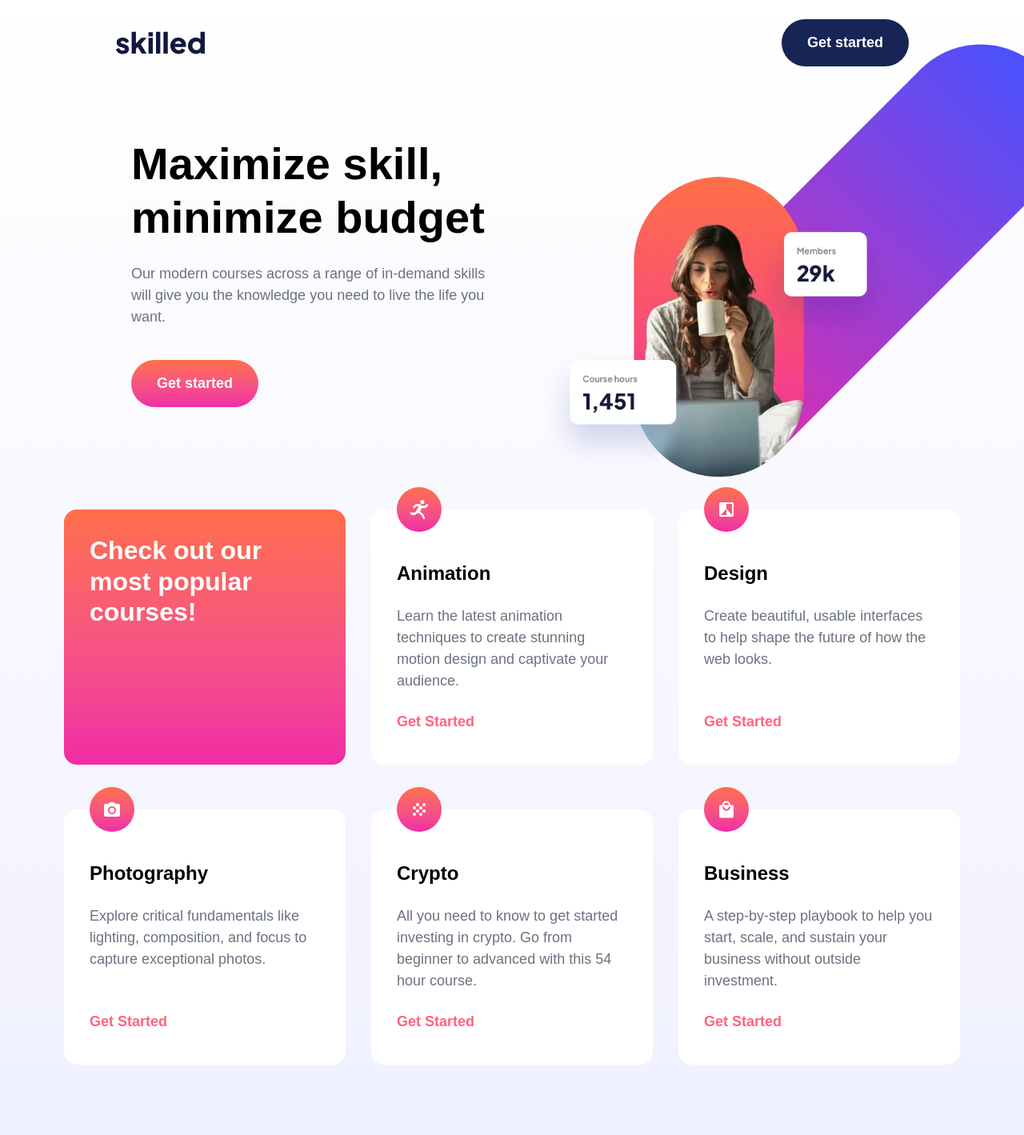
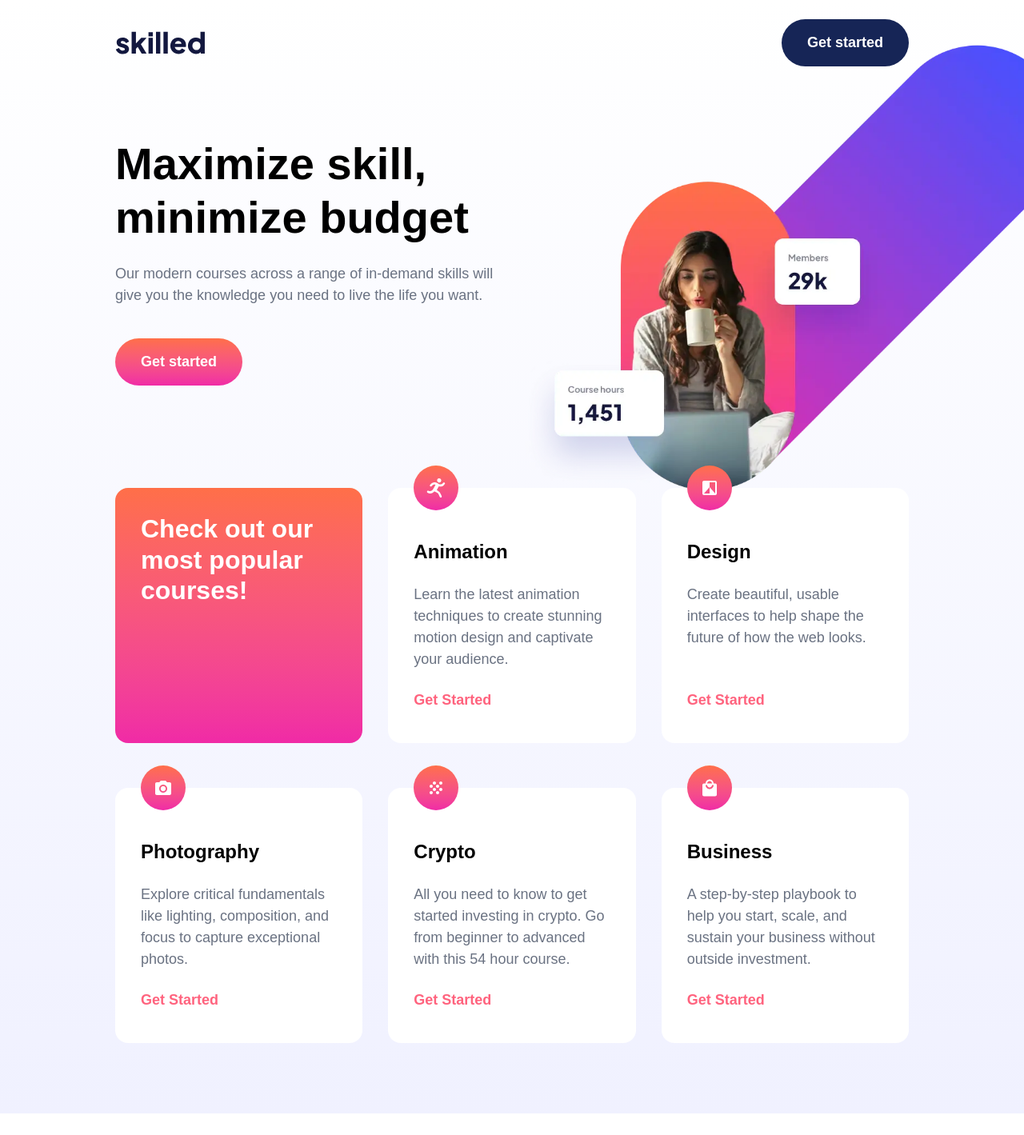
Before and after one commit to anet-eny/skilled-landing-page, a React (Vite) app: page / in a window 1280 px wide. Shown: the top 1419 px of the page at 80% size. After the commit the page ends 1392 px from the top, so only its background shows below. Built offline with nearby package versions, Linux system fonts and the light colour scheme.

Commit message:
Fix Hero and CoursesSection px paddings

```diff
--- a/src/components/CoursesSection.jsx
+++ b/src/components/CoursesSection.jsx
@@ -4,7 +4,7 @@ import HighlightCard from "./HighlightCard";
 
 export default function CoursesSection() {
   return (
-    <section className="max-w-6xl mx-auto px-4 py-16">
+    <section className="max-w-6xl mx-auto px-4 md:px-11 lg:px-20 py-16 ">
       <div className="grid grid-cols-1 md:grid-cols-3 gap-8">
         <HighlightCard />
         {coursesData.map((course) => (
--- a/src/components/Hero.jsx
+++ b/src/components/Hero.jsx
@@ -9,7 +9,7 @@ import heroDesktop2x from "../assets/image-hero-desktop@2x.webp";
 export default function Hero() {
   return (
     <section className="py-16 md:px-11 lg:px-20 flex flex-col md:flex-row gap-12 md:gap-6 lg:gap-8">
-      <div className="flex-1 px-5">
+      <div className="flex-1 px-5 md:px-0">
         <h1 className="text-preset-2 lg:text-preset-1 mb-6">
           Maximize skill, minimize budget
         </h1>
```
